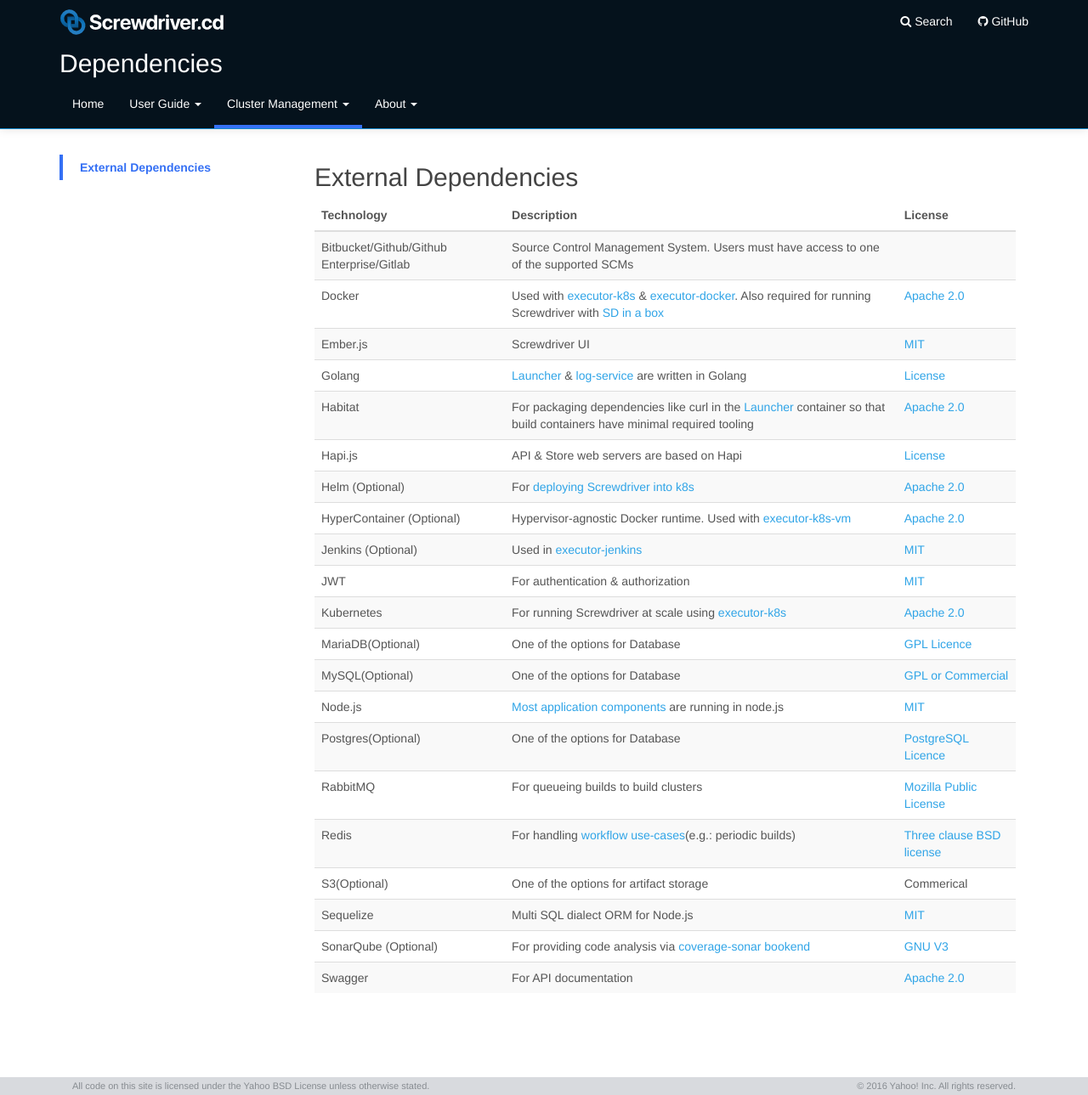
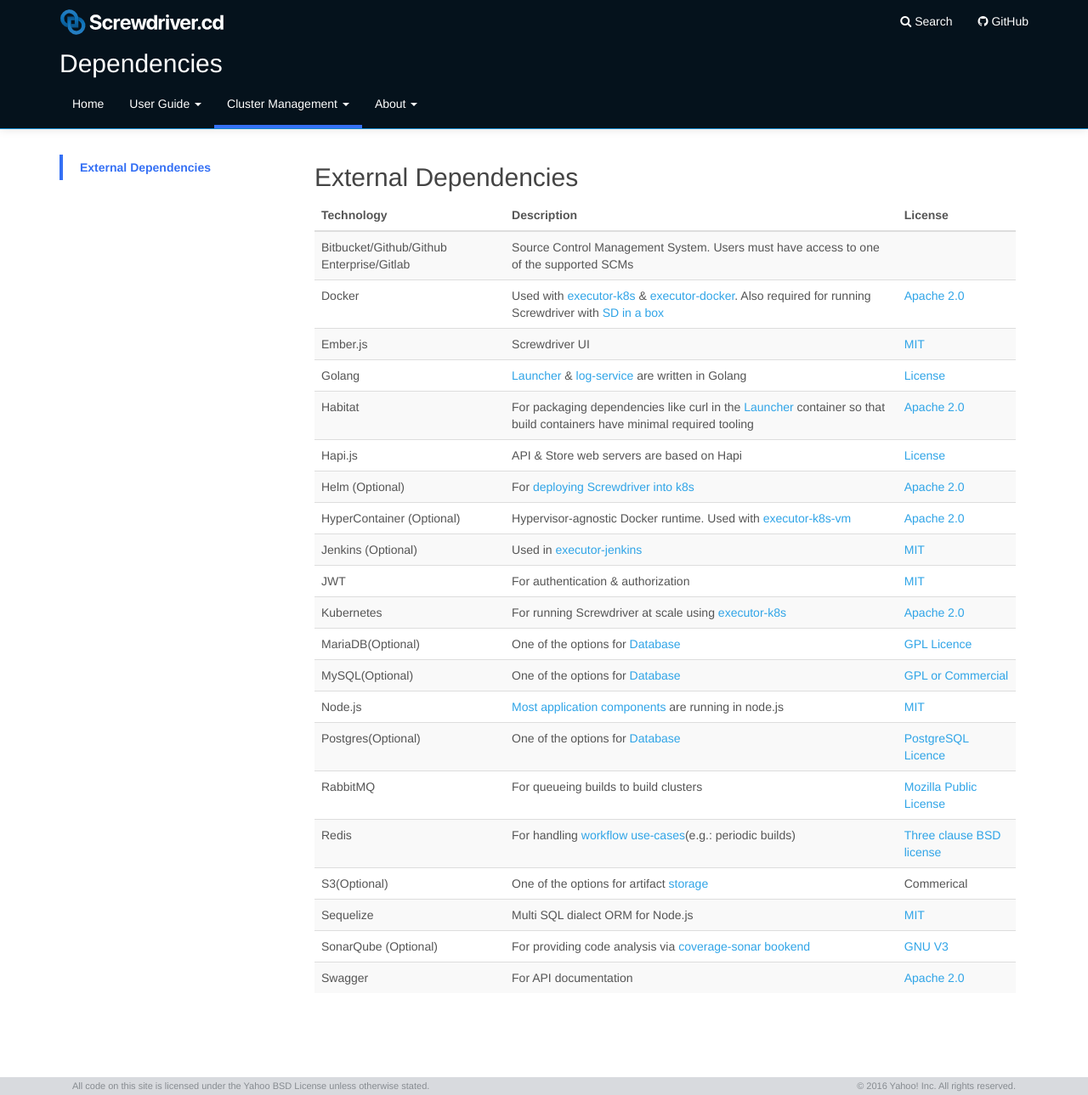
Before and after one commit to screwdriver-cd/guide, a Jekyll site: the page built from docs/cluster-management/dependencies.md, in a window 1280 px wide and 1289 px high. Shown: the whole window at 85% size. Built offline with Jekyll 4.4.1, drawn with Linux system fonts in a browser that asks for light colours; part of the change alters nothing that is shown.

```diff
--- a/docs/cluster-management/dependencies.md
+++ b/docs/cluster-management/dependencies.md
@@ -23,13 +23,13 @@ toc:
  | Jenkins (Optional)     | Used in [executor-jenkins](https://github.com/screwdriver-cd/executor-jenkins)  | [MIT](https://jenkins.io/license) |
  | JWT                    | For authentication & authorization | [MIT](https://github.com/jsonwebtoken/jsonwebtoken.github.io/blob/master/LICENSE.txt) |
  | Kubernetes             | For running Screwdriver at scale using [executor-k8s](https://github.com/screwdriver-cd/executor-k8s) | [Apache 2.0](https://github.com/kubernetes/kubernetes/blob/master/LICENSE) |
- | MariaDB(Optional) | One of the options for Database | [GPL Licence](https://mariadb.com/kb/en/library/licensing-faq/) |
- | MySQL(Optional) | One of the options for Database | [GPL or Commercial](https://www.mysql.com/about/legal/) |
+ | MariaDB(Optional) | One of the options for [Database](https://github.com/screwdriver-cd/datastore-sequelize/) | [GPL Licence](https://mariadb.com/kb/en/library/licensing-faq/) |
+ | MySQL(Optional) | One of the options for [Database](https://github.com/screwdriver-cd/datastore-sequelize/) | [GPL or Commercial](https://www.mysql.com/about/legal/) |
  | Node.js                | [Most application components](https://docs.screwdriver.cd/about/contributing/where-to-contribute) are running in node.js             | [MIT](https://github.com/nodejs/node/blob/master/LICENSE) |
- | Postgres(Optional) | One of the options for Database | [PostgreSQL Licence](https://opensource.org/licenses/postgresql) |
+ | Postgres(Optional) | One of the options for [Database](https://github.com/screwdriver-cd/datastore-sequelize/) | [PostgreSQL Licence](https://opensource.org/licenses/postgresql) |
  | RabbitMQ               | For queueing builds to build clusters | [Mozilla Public License](https://www.rabbitmq.com/mpl.html) |
  | Redis                  | For handling [workflow use-cases](https://docs.screwdriver.cd/user-guide/configuration/workflow)(e.g.: periodic builds) | [Three clause BSD license](https://redis.io/topics/license) |
- | S3(Optional) | One of the options for artifact storage | Commerical |
+ | S3(Optional)           | One of the options for artifact [storage](https://github.com/screwdriver-cd/store) | Commerical |
  | Sequelize              | Multi SQL dialect ORM for Node.js | [MIT](https://github.com/sequelize/sequelize/blob/master/LICENSE) |
  | SonarQube (Optional)   | For providing code analysis via [coverage-sonar bookend](https://github.com/screwdriver-cd/coverage-sonar) | [GNU V3](https://www.sonarqube.org/downloads/license) |
  | Swagger                | For API documentation | [Apache 2.0](https://swagger.io/license) |
```
